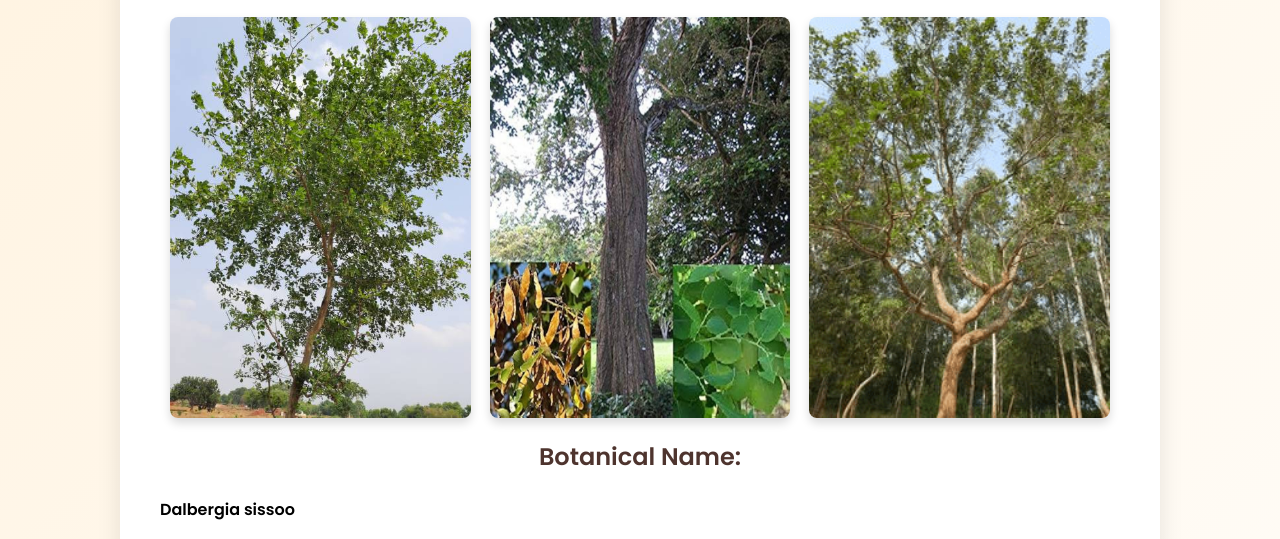
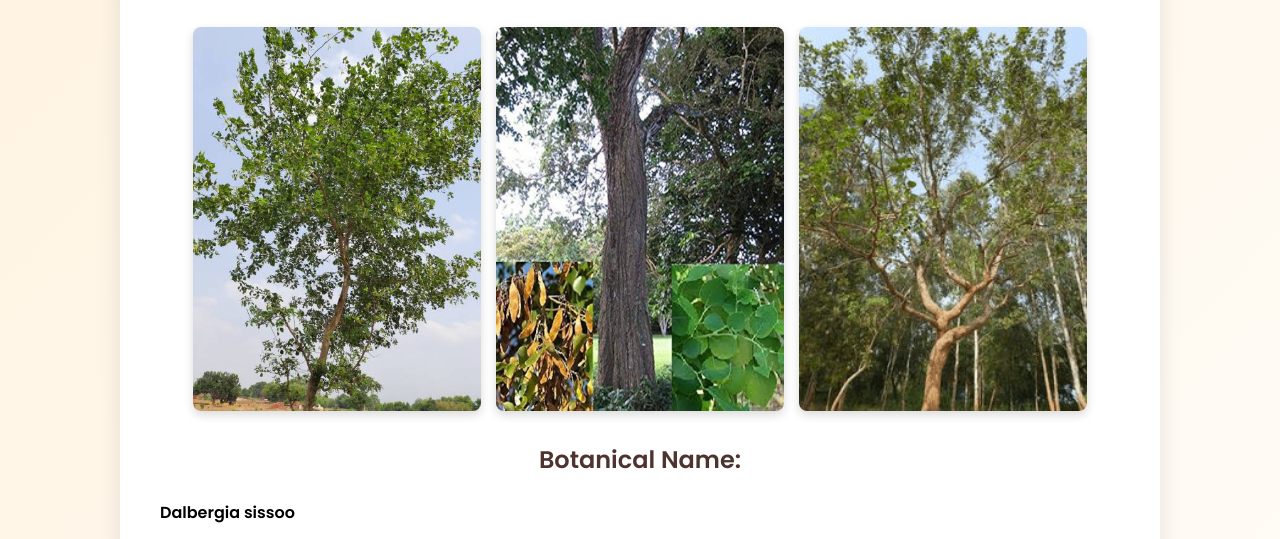
Before and after one commit to Deepak2723/Indian-Rosewood, a plain HTML site: page index.html in a window 1280 px wide. Shown: the part 251-790 px from the top of the page. Drawn offline with Linux system fonts and the light colour scheme.

Commit message:
Update index.html

```diff
--- a/index.html
+++ b/index.html
@@ -59,21 +59,24 @@
       text-align: center;
     }
 
-    .image-row {
+    .carousel {
       display: flex;
-      justify-content: space-between;
       flex-wrap: wrap;
-      gap: 10px;
-      margin: 20px 0;
-      padding: 0 10px;
+      gap: 15px;
+      justify-content: center;
+      margin: 30px 0;
     }
 
-    .row-img {
-      flex: 1;
-      max-width: 32%;
-      height: auto;
+    .carousel img {
+      width: 30%;
+      min-width: 200px;
       border-radius: 8px;
-      box-shadow: 0 5px 10px rgba(0,0,0,0.15);
+      box-shadow: 0 4px 10px rgba(0,0,0,0.15);
+      transition: transform 0.3s;
+    }
+
+    .carousel img:hover {
+      transform: scale(1.05);
     }
 
     .uses-list {
@@ -116,8 +119,8 @@
         height: 70px;
       }
 
-      .row-img {
-        max-width: 100%;
+       .carousel img {
+        width: 90%;
       }
 
       .uses-list li {
@@ -140,7 +143,7 @@
 
     <h2>Indian Rosewood (Sheesham)</h2>
 
-    <div class="image-row">
+    <div class="carousel">
       <img src="Images/istockphoto-1402597585-612x612.jpg" alt="Indian Rosewood 1" class="row-img">
       <img src="Images/rosewood.jpg" alt="Indian Rosewood 2" class="row-img">
       <img src="Images/Sheesham-tree1.png" alt="Indian Rosewood 3" class="row-img">
```
